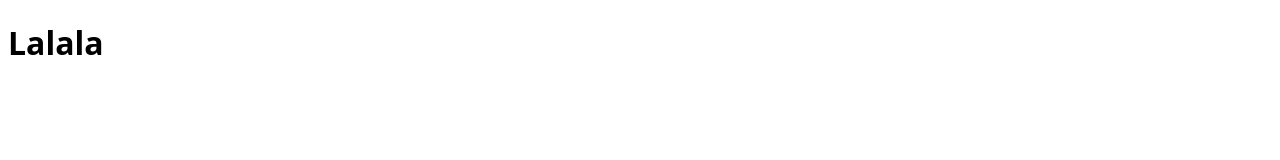
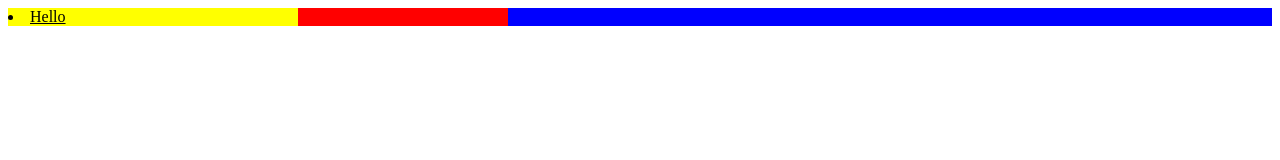
Before and after one commit to gnsgmlckdgk/CSS_MasterClass, a website: page index.html in a window 1280 px wide. Drawn offline with Linux system fonts and the light colour scheme.

Commit message:
CSS4 Awesomeness - Nesting Rules

```diff
--- a/index.html
+++ b/index.html
@@ -6,9 +6,13 @@
     <meta name="viewport" content="width=device-width, initial-scale=1.0" />
     <meta http-equiv="X-UA-Compatible" content="ie=edge" />
     <title>Advanced CSS4</title>
-    <link rel="stylesheet" href="style.css">
+    <link rel="stylesheet" href="style.css" />
   </head>
   <body>
-    <h1>Lalala</h1>
+    <main>
+      <section>
+        <li><a href="">Hello</a></li>
+      </section>
+    </main>
   </body>
 </html>
--- a/style.css
+++ b/style.css
@@ -1,8 +1,19 @@
 
-h1 {
-  font-family: system-ui;
+main {
+  background-color: blue;
+
+  & section {
+    background-color: red;
+    width: 500px;
+    & li {
+      background-color: yellow;
+      width: 290px;
+      & a {
+        color: black;
+        &:hover {
+          font-size: 30px;
+        }
+      }
+    }
+  }
 }
-
-h1:hover {
-  color: gray(50);
-}
```
Also changed, not shown: README.md.
